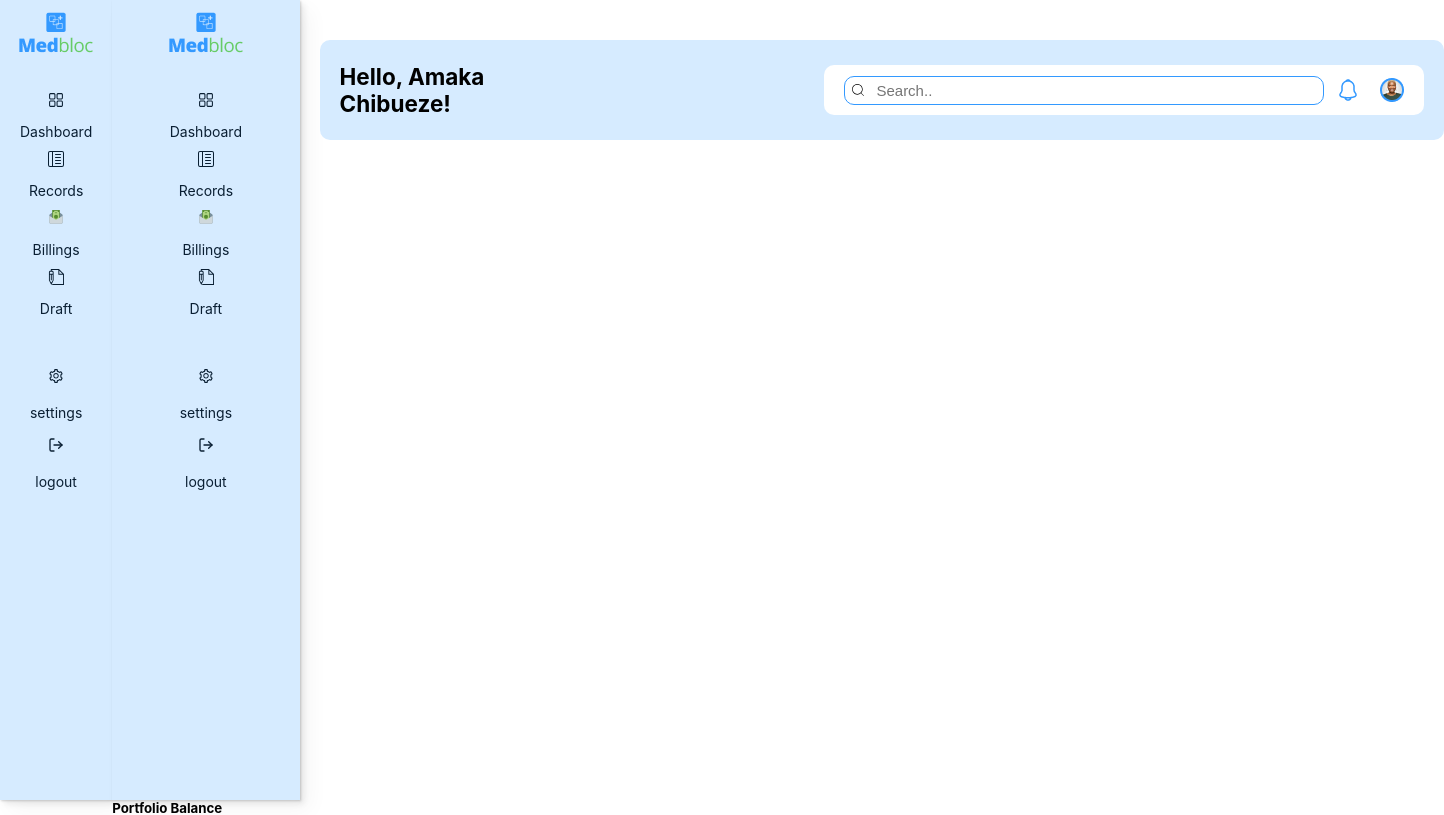
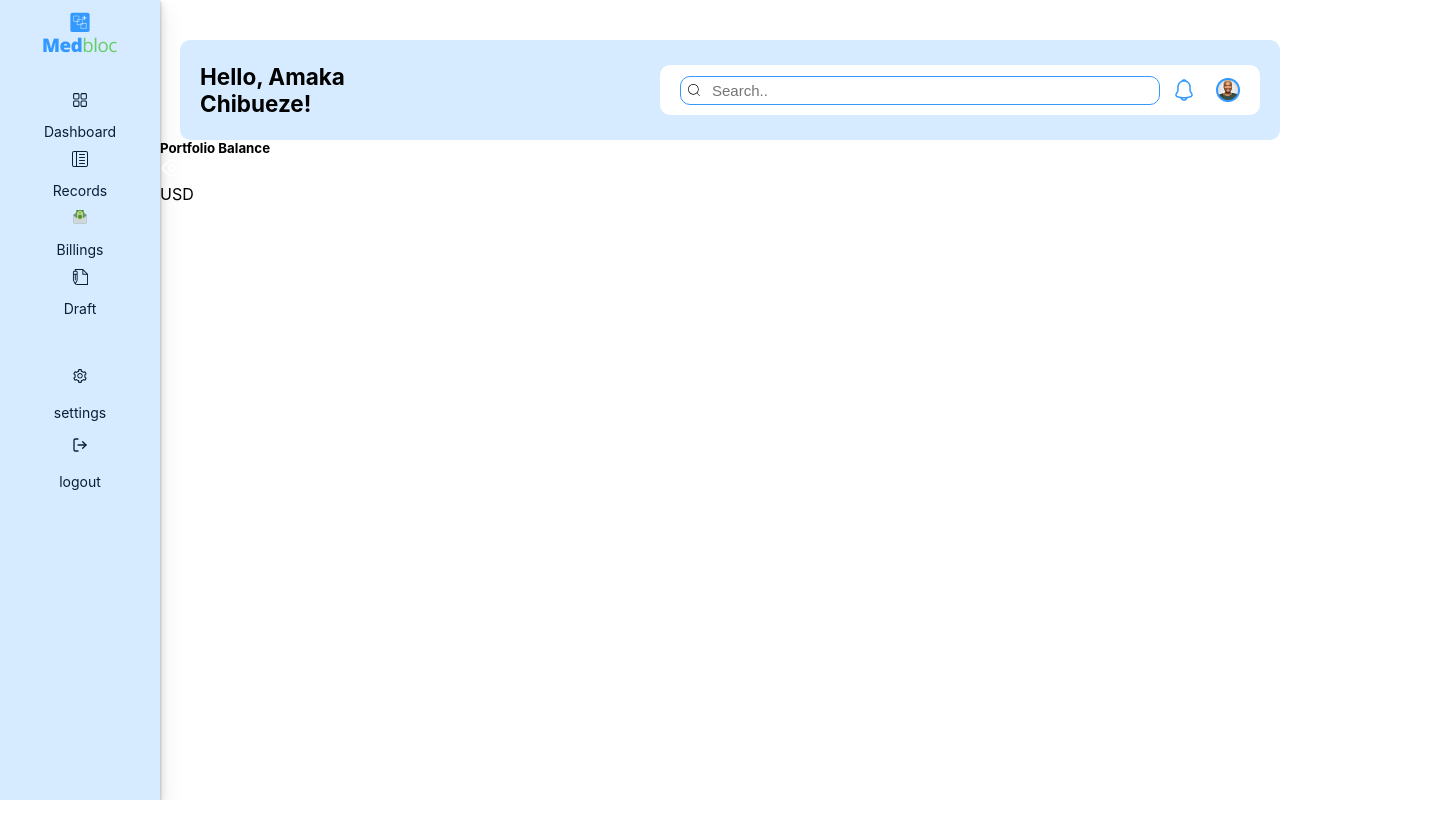
Before and after one commit to learnable-2022/DPR-4-FE, a React (Create React App) app in the folder team4/: page /Billing in a window 1280 px wide. Shown: the top 815 px of the page, 1444 px wide, since content can reach past the window. Built offline with nearby package versions, Linux system fonts and the light colour scheme; the HTML template or start-up script is replaced by a standard one.

Commit message:
corrected sideBar width

```diff
--- a/team4/src/App.css
+++ b/team4/src/App.css
@@ -3,7 +3,7 @@
 }
 /* this is where i did the styling for the two sidebars. the doctors and the patients */
 .sideBar{
-  width: 223px;
+  width: 160px;
   height:100vh;
   background: #D6EBFF;
   box-shadow: 1px 1px 2px rgba(0, 0, 0, 0.17), 4px 4px 6px rgba(0, 0, 0, 0.075),
--- a/team4/src/billings/PatientsBilling.jsx
+++ b/team4/src/billings/PatientsBilling.jsx
@@ -14,7 +14,7 @@ export default function PatientsBilling() {
       <div className="Right">
 
         <div className="billingBoardDashboard">
-        <SideBar className="sideBar" />
+        {/* <SideBar className="sideBar" /> */}
           <div className="billingNav">
             <div className="patientName">
               <h2>
--- a/team4/src/billings/billing.css
+++ b/team4/src/billings/billing.css
@@ -8,7 +8,7 @@
 }
 
 .billingNav {
-    width: 1200px;
+    width: 1100px;
     height: 100px;
     background-color: #D6EBFF;
     margin-left: 20px;
@@ -27,7 +27,7 @@
 }
 
 .sideBar{
-    width: 15% !important;
+    /* width: 15% !important; */
 }
 
 .searchParent {
--- a/team4/src/utilities/SideBar.jsx
+++ b/team4/src/utilities/SideBar.jsx
@@ -7,6 +7,7 @@ import {FcMoneyTransfer} from "react-icons/fc";
 import {TfiWrite} from "react-icons/tfi";
 import {AiOutlineSetting} from "react-icons/ai";
 import {FiLogOut} from "react-icons/fi";
+// import logo1 from "../assets/logo-03.png";
 import logo1 from "../assets/logo-03.png";
 
 import '../App.css';
--- a/team4/src/utilities/SideBarDoc.jsx
+++ b/team4/src/utilities/SideBarDoc.jsx
@@ -5,7 +5,7 @@ import {FcMoneyTransfer} from "react-icons/fc";
 import {TfiWrite} from "react-icons/tfi";
 import {AiOutlineSetting} from "react-icons/ai";
 import {FiLogOut} from "react-icons/fi";
-import logo1 from "../images/logo-03.png";
+import logo1 from "../assets/logo-03.png";
 import { Link } from 'react-router-dom';
 
 export default function SideBarDoc() {
```
